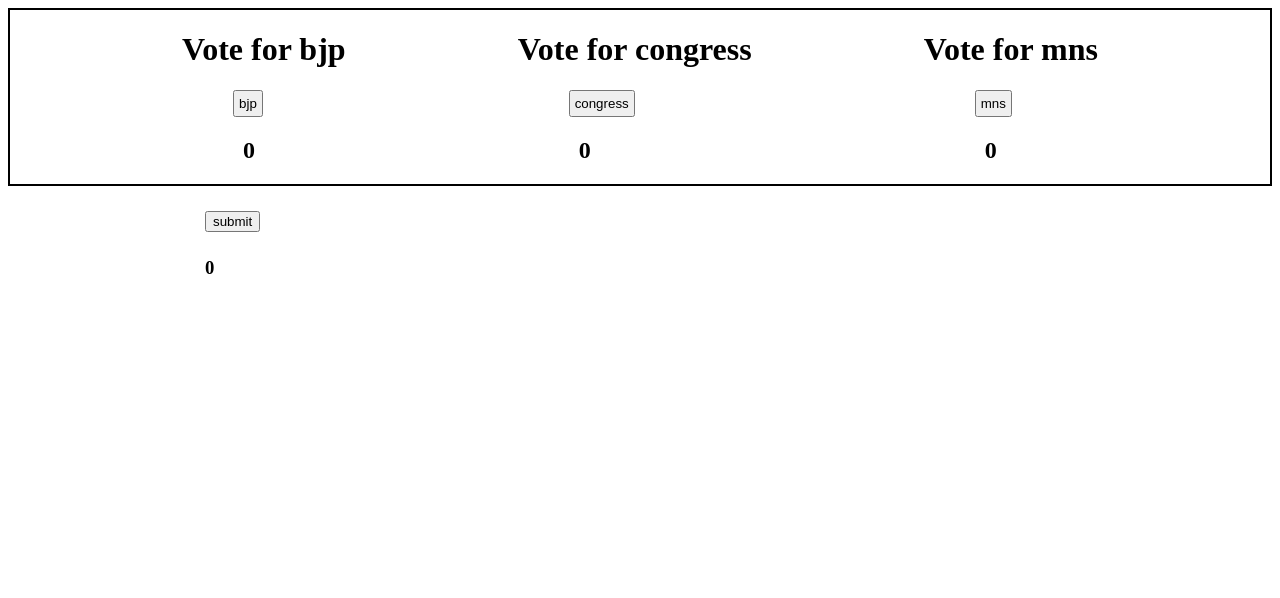
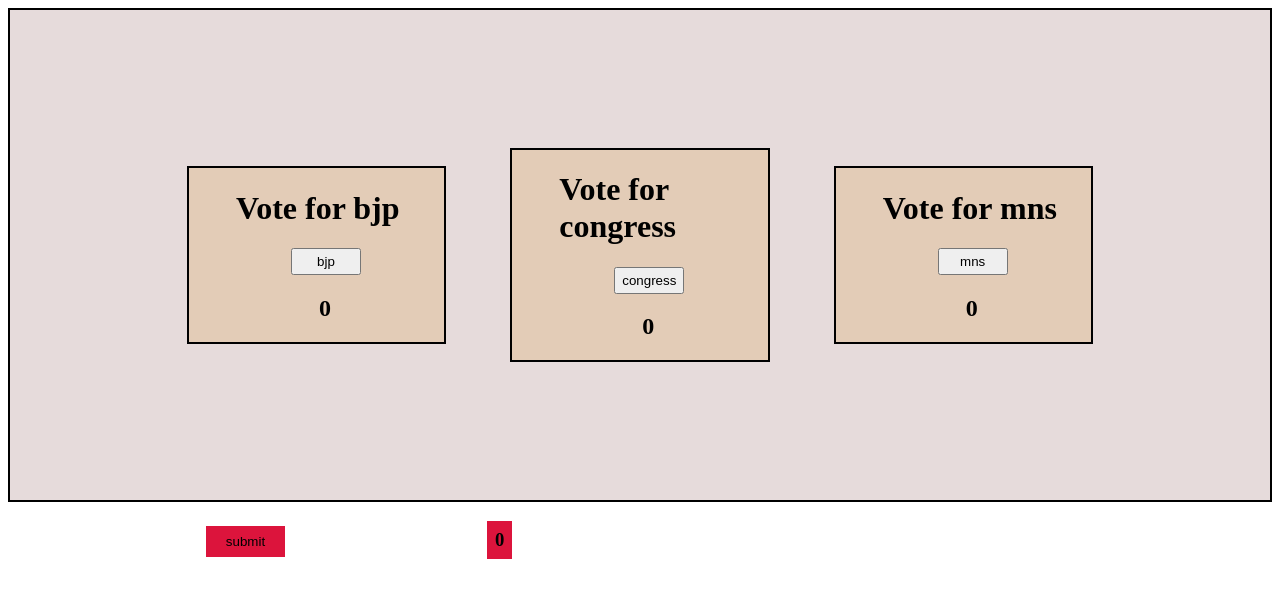
Before and after one commit to Tanveer-khazi/vote_counter, a plain HTML site: page index.html in a window 1280 px wide. Drawn offline with Linux system fonts and the light colour scheme.

Commit message:
Update index.css

```diff
--- a/index.css
+++ b/index.css
@@ -1,24 +1,55 @@
 .conatiner {
+    padding: 145px;
     border: 2px solid black;
+    height: 200px;
     width: auto;
     display: flex;
     justify-content: space-evenly;
     flex-direction: row;
     align-items: center;
+    justify-content: space-between;
+    background-color: #b3939354;
+}
+
+.container1 {
+    background-color: #deb8876e;
+    border: 2px solid black;
+    width: 25rem;
+    justify-content: space-between;
+    margin: 2rem;
+}
+
+.h {
+    justify-content: center;
+    margin-left: 19px;
 }
 
 .btnn {
+    width: 70px;
     padding: 4px;
-    margin-left: 51px;
+    margin-left: 102px;
+    align-items: 4rem;
+    justify-content: center;
 }
 
 .sbmt {
-    align-items: center;
-    display: flex;
-    margin-left: 197px;
-    margin-top: 25px;
+    justify-content: center;
+    display: inline-block;
+    margin-left: 198px;
+    border: rgb(13, 17, 26);
+    background-color: crimson;
+    padding: 8px;
+    width: 79px;
+}
+
+#total {
+    width: auto;
 }
 
 .countng {
-    margin-left: 61px;
+    margin-left: 130px;
 }
+
+h1 {
+    margin-left: 47px;
+}
```
